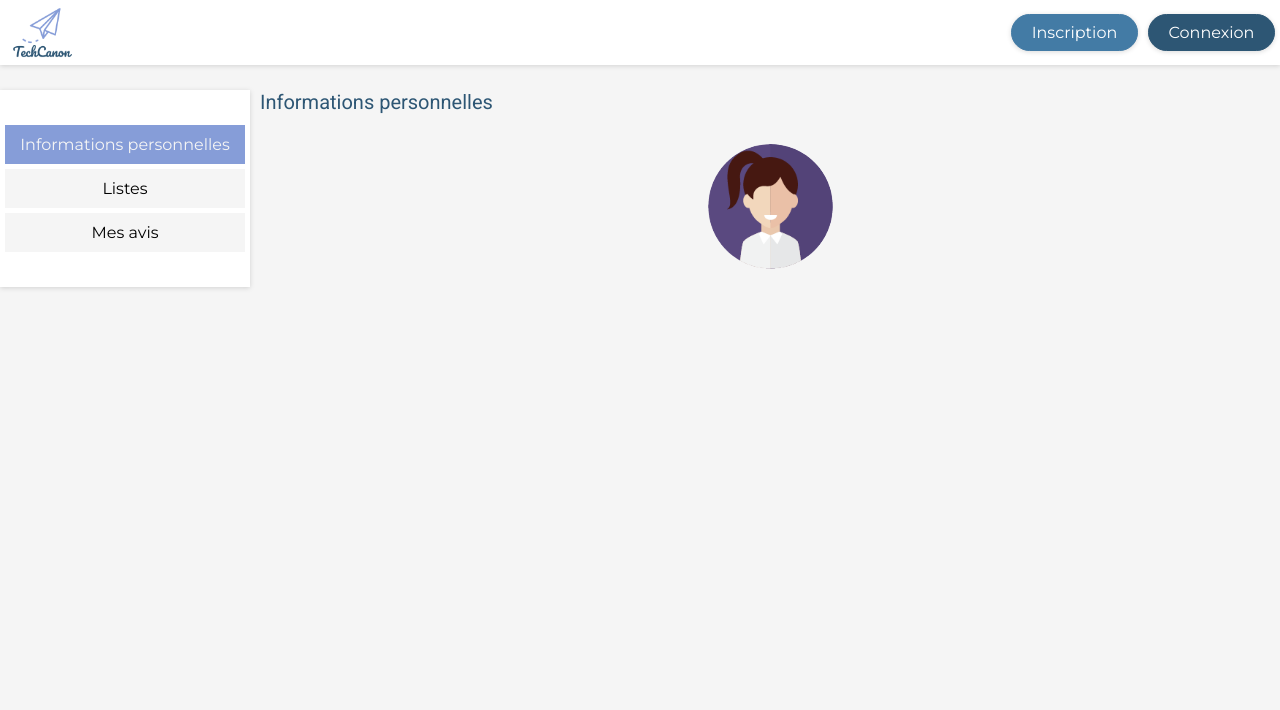
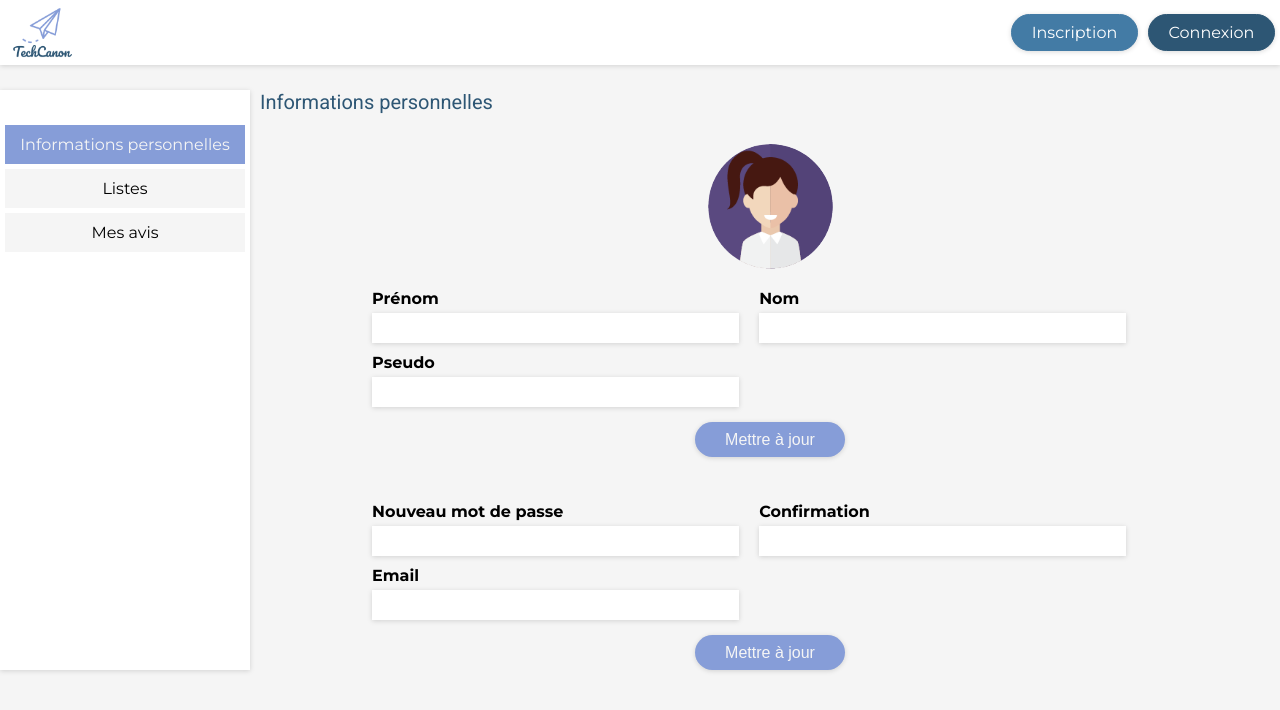
Before and after one commit to ele-cren/canon-tech, a React (Create React App) app in the folder client/: page /dashboard in a window 1280 px wide. Shown: the top 710 px of the page. Built offline with nearby package versions, Linux system fonts and the light colour scheme.

Commit message:
dashboard infos done

```diff
--- a/client/src/components/Auth/LoginForm.jsx
+++ b/client/src/components/Auth/LoginForm.jsx
@@ -5,10 +5,10 @@ const LoginForm = () => {
   return (
     <>
       <form className="LoginForm__form">
-        <label className="LoginForm__label" htmlFor="login-email">Email</label>
-        <input className="LoginForm__input" type="email" name="login-email" />
-        <label className="LoginForm__label" htmlFor="login-password">Mot de passe</label>
-        <input className="LoginForm__input" type="password" name="login-password" />
+        <label className="LoginForm__label" htmlFor="email">Email</label>
+        <input className="LoginForm__input" type="email" name="email" />
+        <label className="LoginForm__label" htmlFor="password">Mot de passe</label>
+        <input className="LoginForm__input" type="password" name="password" />
         <div className="LoginForm__forgot-container">
           <Link to="/" className="LoginForm__forgot-text font-montserrat">Mot de passe oublié ?</Link>
         </div>
--- a/client/src/components/Auth/RegisterForm.jsx
+++ b/client/src/components/Auth/RegisterForm.jsx
@@ -5,14 +5,14 @@ const RegisterForm = () => {
   return (
     <>
       <form className="RegisterForm__form">
-        <label className="RegisterForm__label" htmlFor="Register-email">Email</label>
-        <input className="RegisterForm__input" type="email" name="Register-email" />
-        <label className="RegisterForm__label" htmlFor="Register-pseudo">Pseudo</label>
-        <input className="RegisterForm__input" type="text" name="Register-pseudo" />
-        <label className="RegisterForm__label" htmlFor="Register-password">Mot de passe</label>
-        <input className="RegisterForm__input" type="password" name="Register-password" />
-        <label className="RegisterForm__label" htmlFor="Register-password-confirm">Confirmation</label>
-        <input className="RegisterForm__input" type="password" name="Register-password-confirm" />
+        <label className="RegisterForm__label" htmlFor="email">Email</label>
+        <input className="RegisterForm__input" type="email" name="email" />
+        <label className="RegisterForm__label" htmlFor="nickname">Pseudo</label>
+        <input className="RegisterForm__input" type="text" name="nickname" />
+        <label className="RegisterForm__label" htmlFor="password">Mot de passe</label>
+        <input className="RegisterForm__input" type="password" name="password" />
+        <label className="RegisterForm__label" htmlFor="password-confirm">Confirmation</label>
+        <input className="RegisterForm__input" type="password" name="password-confirm" />
         <div className="RegisterForm__btn-container">
           <input className="RegisterForm__register-btn" type="submit" value="Inscription" />
         </div>
--- /dev/null
+++ b/client/src/components/Dashboard/DashboardPrivateInfos.jsx
@@ -0,0 +1,27 @@
+import React from 'react'
+
+const DashboardPrivateInfos = () => {
+  return (
+    <form onSubmit={(e) => e.preventDefault()}>
+      <div style={{ marginTop: 40 }} className="DashboardFormInfos__container">
+        <div className="DashboardFormInfos__input-bloc">
+          <label htmlFor="password">Nouveau mot de passe</label>
+          <input type="password" name="password" />
+        </div>
+        <div className="DashboardFormInfos__input-bloc">
+          <label htmlFor="password-conf">Confirmation</label>
+          <input type="password" name="password-conf" />
+        </div>
+        <div className="DashboardFormInfos__input-bloc">
+          <label htmlFor="email">Email</label>
+          <input type="email" name="email" />
+        </div>
+      </div>
+      <div className="DashboardFormInfos__btn-container">
+        <input type="submit" value="Mettre à jour" />
+      </div>
+    </form>
+  )
+}
+
+export default DashboardPrivateInfos
--- /dev/null
+++ b/client/src/components/Dashboard/DashboardPublicInfos.jsx
@@ -0,0 +1,27 @@
+import React from 'react'
+
+const DashboardPublicInfos = () => {
+  return (
+    <form onSubmit={(e) => e.preventDefault()}>
+      <div className="DashboardFormInfos__container">
+        <div className="DashboardFormInfos__input-bloc">
+          <label htmlFor="firstName">Prénom</label>
+          <input type="text" name="firstName" />
+        </div>
+        <div className="DashboardFormInfos__input-bloc">
+          <label htmlFor="lastName">Nom</label>
+          <input type="text" name="lastName" />
+        </div>
+        <div className="DashboardFormInfos__input-bloc">
+          <label htmlFor="nickname">Pseudo</label>
+          <input type="text" name="nickname" />
+        </div>
+      </div>
+      <div className="DashboardFormInfos__btn-container">
+        <input type="submit" value="Mettre à jour" />
+      </div>
+    </form>
+  )
+}
+
+export default DashboardPublicInfos
--- a/client/src/containers/Dashboard/DashboardInfos.jsx
+++ b/client/src/containers/Dashboard/DashboardInfos.jsx
@@ -1,5 +1,7 @@
 import React from 'react'
 import DashboardInfosImage from '../../components/Dashboard/DashbordInfosImage'
+import DashboardPublicInfos from '../../components/Dashboard/DashboardPublicInfos'
+import DashboardPrivateInfos from '../../components/Dashboard/DashboardPrivateInfos'
 
 const DashboardInfos = () => {
   return (
@@ -7,6 +9,8 @@ const DashboardInfos = () => {
       <h2 className="font-roboto">Informations personnelles</h2>
       <div className="DashboardInfos__center-container">
         <DashboardInfosImage />
+        <DashboardPublicInfos />
+        <DashboardPrivateInfos />
       </div>
     </div>
   )
--- /dev/null
+++ b/client/src/styles/components/Dashboard/_dashboardFormInfos.scss
@@ -0,0 +1,44 @@
+.DashboardFormInfos__container {
+  margin-top: 15px;
+  display: flex;
+  flex-wrap: wrap;
+  .DashboardFormInfos__input-bloc {
+    width: 45%;
+    display: flex;
+    flex-direction: column;
+    margin: 5px 10px 5px 10px;
+  }
+  label {
+    font-weight: bold;
+    margin-bottom: 5px;
+  }
+  input {
+    height: 30px;
+    background-color: $white;
+    border: none;
+    box-shadow: $boxShadow;
+    padding-left: 10px;
+  }
+}
+.DashboardFormInfos__btn-container {
+  width: 100%;
+  margin-top: 10px;
+  display: flex;
+  justify-content: center;
+  align-items: center;
+  input[type=submit] {
+    font-size: 16px;
+    text-align: center;
+    border: none;
+    background-color: $lightBlue1;
+    border-radius: 50px;
+    box-shadow: $boxShadow;
+    color: $lightGrey;
+    cursor: pointer;
+    width: 150px;
+    height: 35px;
+  }
+  input[type=submit]:hover {
+    background-color: #607dcc;
+  }
+}
--- a/client/src/styles/components/_all.scss
+++ b/client/src/styles/components/_all.scss
@@ -6,3 +6,4 @@
 @import './Auth/registerForm';
 @import "./Dashboard/dashboardNavMenu";
 @import "./Dashboard/dashboardInfosImage";
+@import "./Dashboard/dashboardFormInfos"
```
Also changed, not shown: 1 other file (tests, documents, lock files or other folders).
